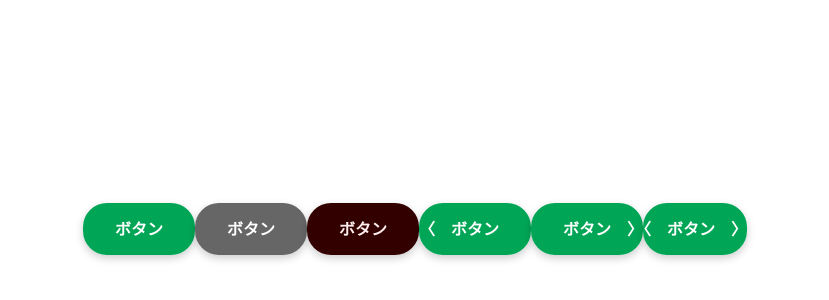
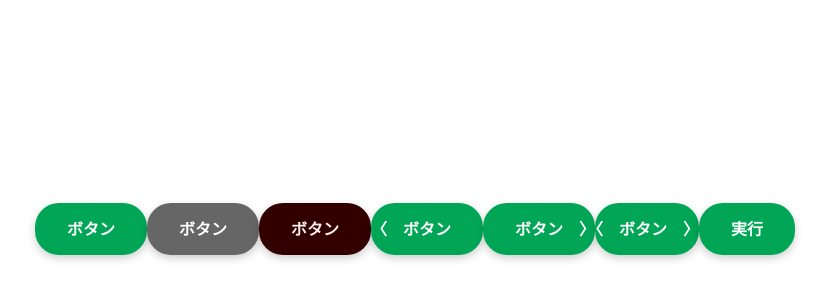
Before and after one commit to nakazawaken1/nuxt_in_docker, a Nuxt app: page / in a window 1280 px wide. Shown: the part 172-472 px from the top of the page, without its empty margins (225-1054 px from the left). Built offline with nearby package versions, Linux system fonts and the light colour scheme.

Commit message:
ボタン文字を変更できるようにする

```diff
--- a/components/MyButton.vue
+++ b/components/MyButton.vue
@@ -3,7 +3,7 @@
     class="MyButton"
     :style="{'background-color': back_color, color: fore_color}"
     :class="{left_arrow, right_arrow}"
-  >ボタン</a>
+  ><slot>ボタン</slot></a>
 </template>
 
 <script>
--- a/pages/index.vue
+++ b/pages/index.vue
@@ -7,6 +7,7 @@
       <MyButton left_arrow />
       <MyButton right_arrow />
       <MyButton left_arrow right_arrow />
+      <MyButton>実行</MyButton>
     </div>
   </div>
 </template>
```
